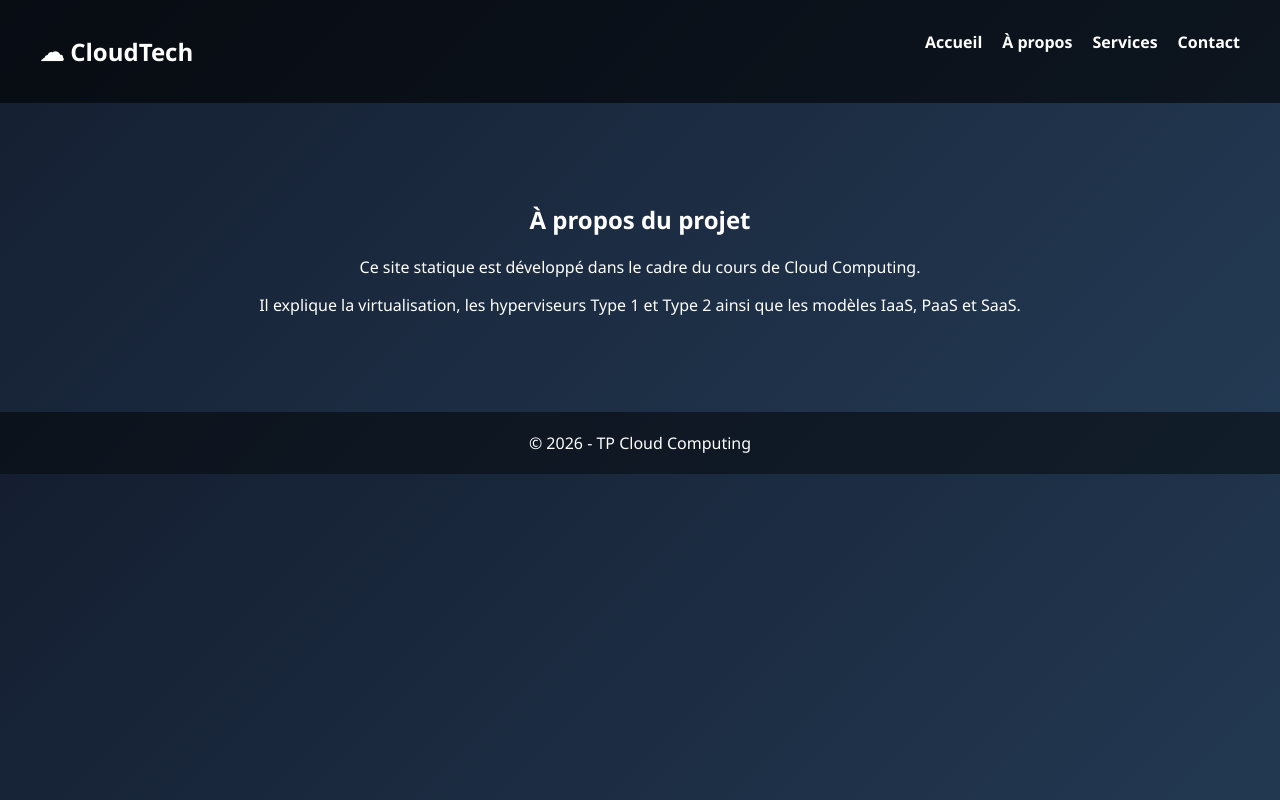
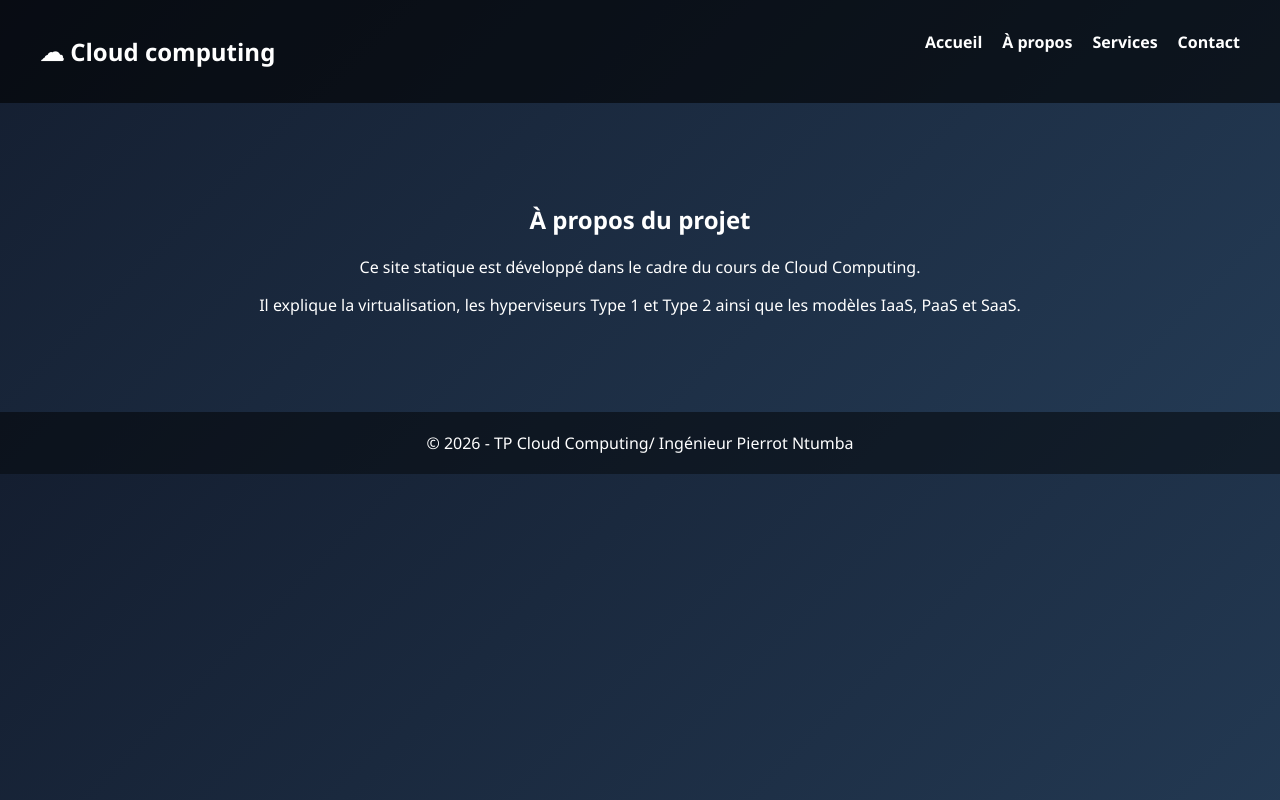
Before and after one commit to IngenieurPierrotNtumba/Pierrot_TP_CLOUD, a plain HTML site: page about.html in a window 1280 px wide. Drawn offline with Linux system fonts and the light colour scheme.

Commit message:
Update about.html

```diff
--- a/about.html
+++ b/about.html
@@ -46,7 +46,7 @@
 
 <header>
 <nav>
-<h2>☁ CloudTech</h2>
+<h2>☁ Cloud computing</h2>
 <ul>
 <li><a href="index.html">Accueil</a></li>
 <li><a href="about.html">À propos</a></li>
@@ -63,8 +63,10 @@
 </section>
 
 <footer>
-© 2026 - TP Cloud Computing
+© 2026 - TP Cloud Computing/ Ingénieur Pierrot Ntumba
+
 </footer>
 
 </body>
+
 </html>
```
